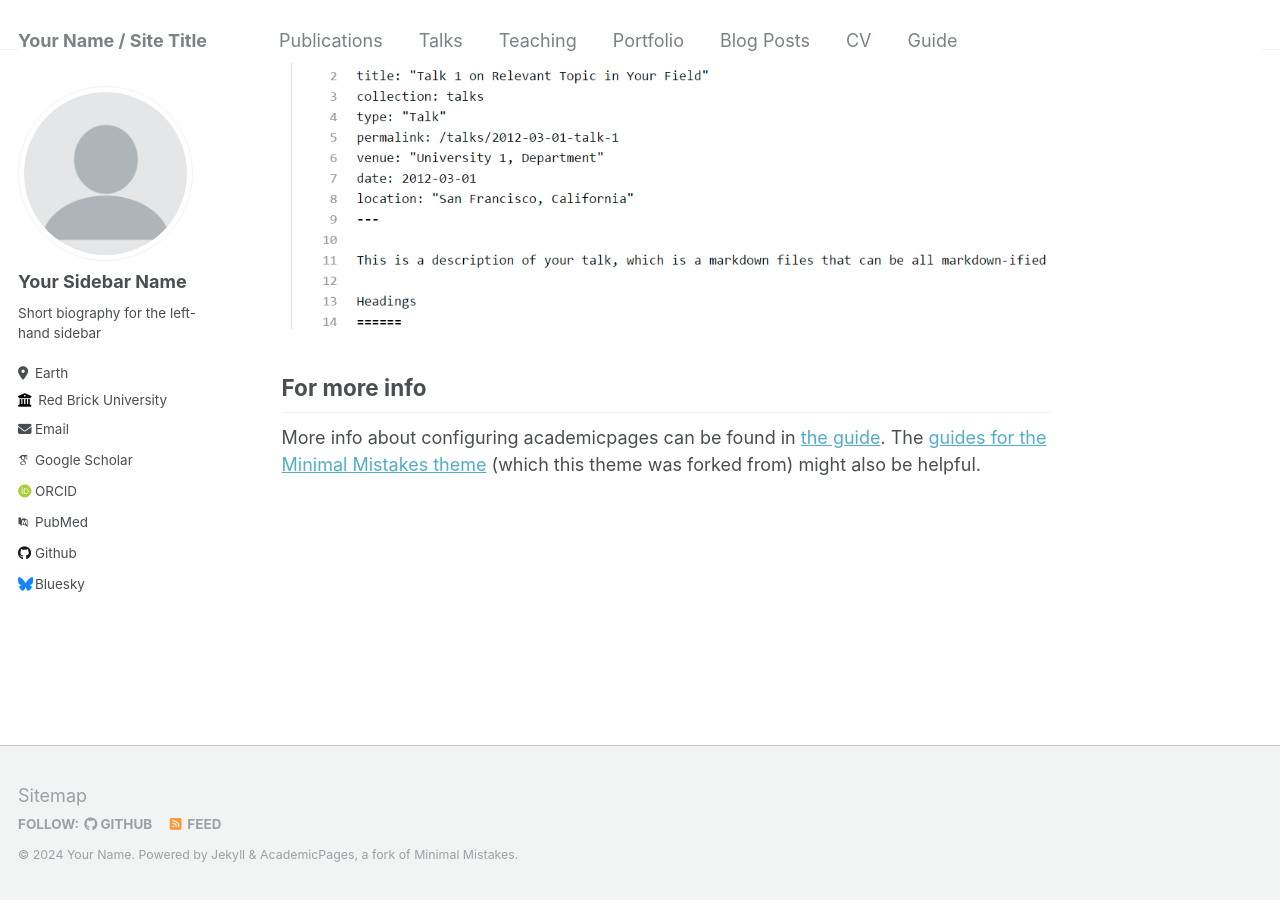
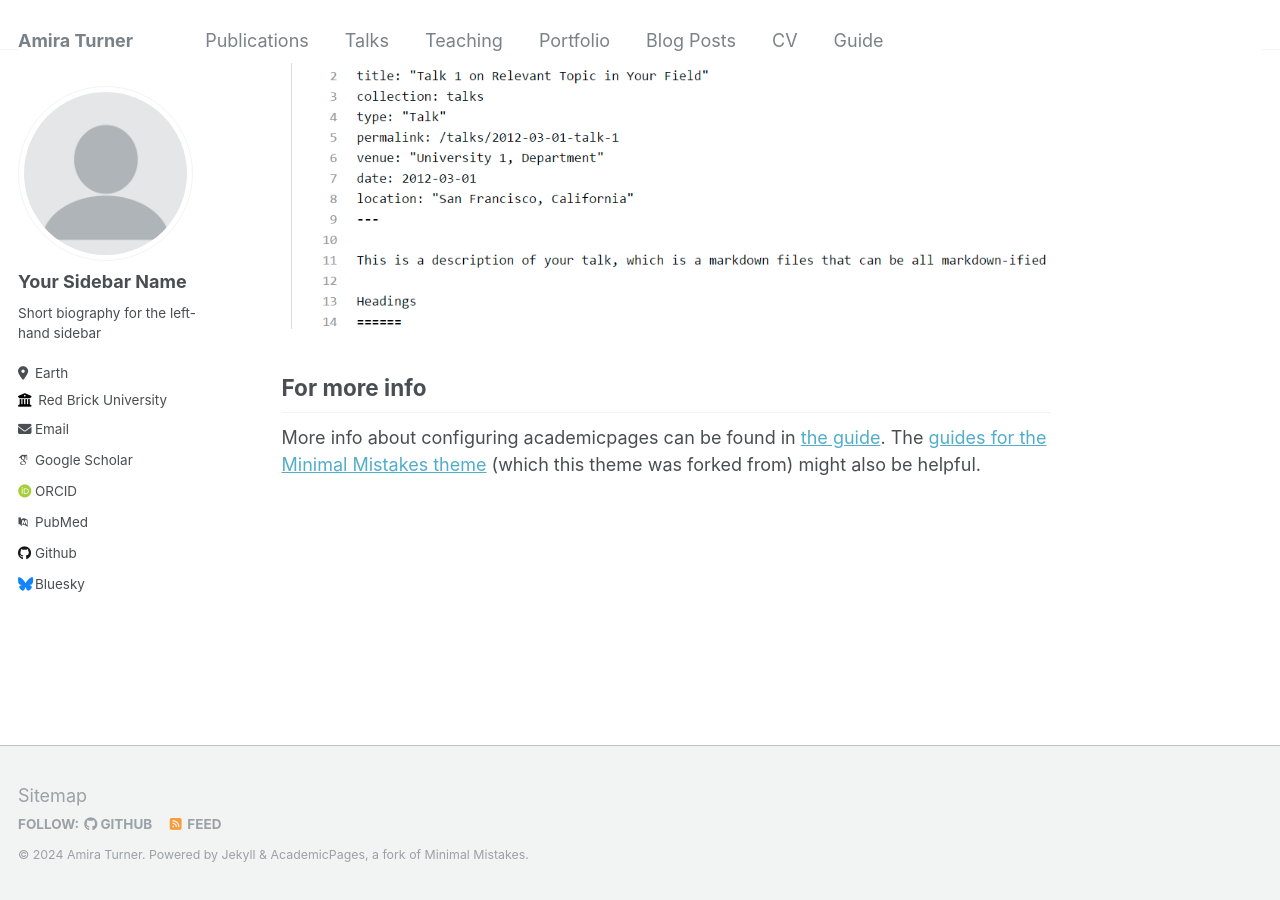
Before and after one commit to AmiraTurner/AmiraTurner.github.io, a Jekyll site: the page built from _pages/about.md, in a window 1280 px wide and 900 px high, scrolled down 2640 px. Built offline with Jekyll 4.4.1, drawn with Linux system fonts in a browser that asks for light colours; some web fonts are replaced.

Commit message:
Update _config.yml

```diff
--- a/_config.yml
+++ b/_config.yml
@@ -8,13 +8,13 @@
 
 # Basic Site Settings
 locale                   : "en-US"
-title                    : "Your Name / Site Title"
+title                    : "Amira Turner"
 title_separator          : "-"
-name                     : &name "Your Name"
+name                     : &name "Amira Turner"
 description              : &description "personal description"
-url                      : https://academicpages.github.io # the base hostname & protocol for your site e.g. "https://mmistakes.github.io"
+url                      : https://AmiraTurner.github.io # the base hostname & protocol for your site e.g. "https://mmistakes.github.io"
 baseurl                  : "" # the subpath of your site, e.g. "/blog"
-repository               : "academicpages/academicpages.github.io"
+repository               : "AmiraTurner/AmiraTurner.github.io"
 
 # Site Author - The following control what appear as part of the author content on the side bar.
 #               If a field is blank the icon and link will not appear, otherwise it will be shown.
```
